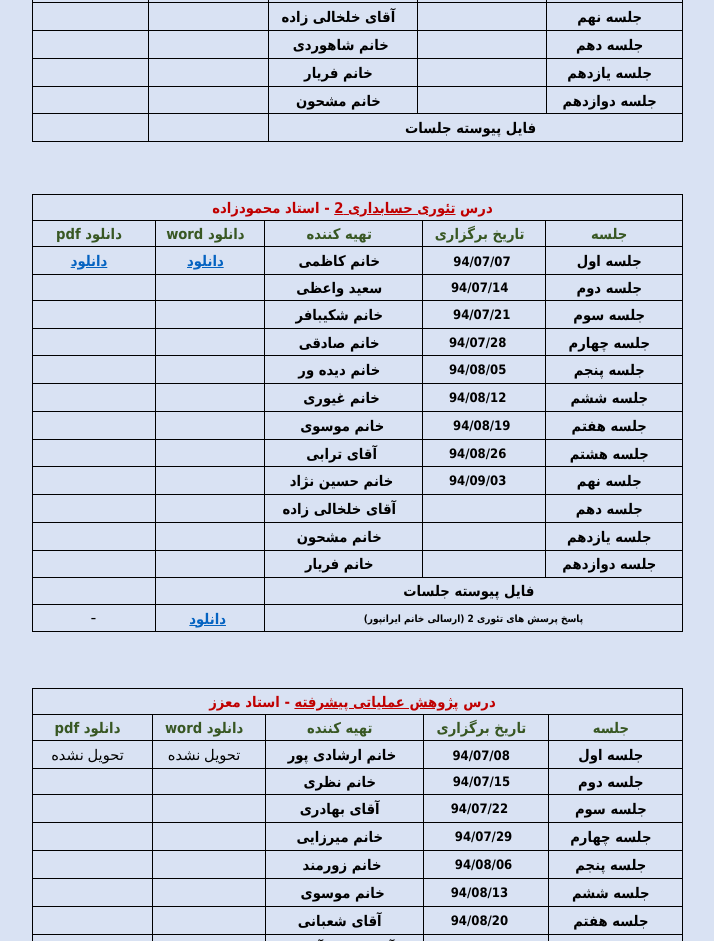
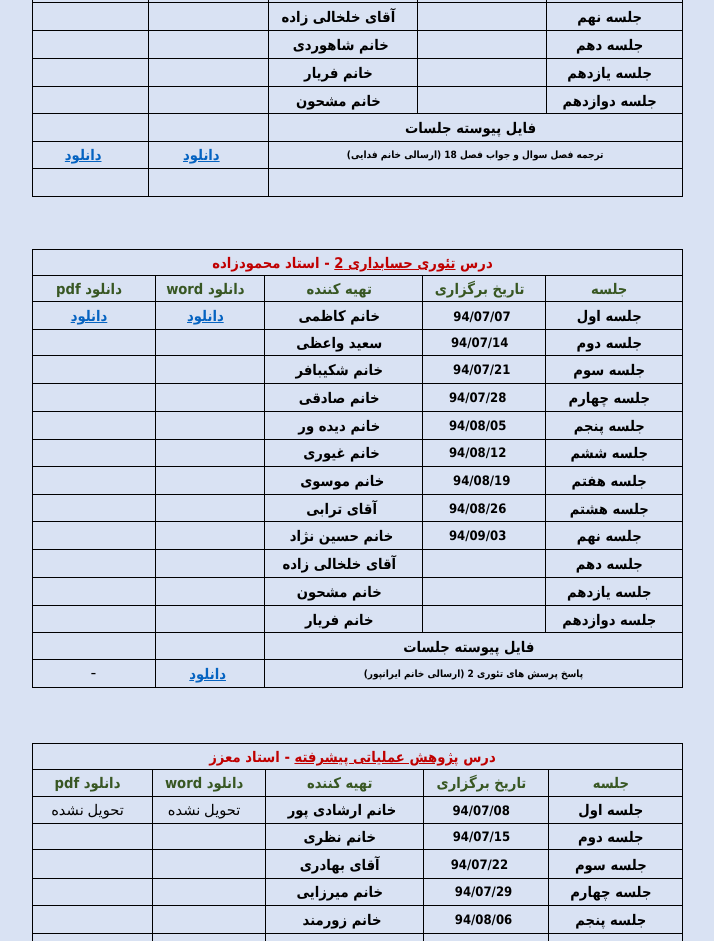
Before and after one commit to saeedvaezi/Jozveh, a plain HTML site: page index.html in a window 1280 px wide. Shown: the part 833-1774 px from the top of the page, without its empty margins (283-997 px from the left). Drawn offline with Linux system fonts and the light colour scheme; a script that the page names is missing.

Commit message:
tarjome fasle 18

```diff
--- a/index.html
+++ b/index.html
@@ -1188,6 +1188,40 @@ div.WordSection1
     style='font-family:"Tahoma","sans-serif"'>&nbsp;</span></b></p>
     </td>
    </tr>
+   <tr style='height:20.3pt'>
+    <td width=413 colspan=3 style='width:309.6pt;border:solid windowtext 1.0pt;
+    border-top:none;padding:0cm 5.4pt 0cm 5.4pt;height:20.3pt' class="auto-style104">
+        <strong>ترجمه فصل سوال و جواب فصل 18 (ارسالی خانم فدایی)</strong></td>
+    <td width=113 style='width:3.0cm;border-top:none;border-left:solid windowtext 1.0pt;
+    border-bottom:solid windowtext 1.0pt;border-right:none;padding:0cm 5.4pt 0cm 5.4pt;
+    height:20.7pt'>
+    <p class=MsoNormal align=center dir=RTL style='margin-top:0cm;margin-right:
+    20.95pt;margin-bottom:0cm;margin-left:0cm;margin-bottom:.0001pt;text-align:
+    center;text-indent:-14.15pt;line-height:normal'><b><span lang=FA
+    style='font-family:"Tahoma","sans-serif"'>&nbsp;<a href="hm_tarjomi_fasle18.docx">دانلود</a></span></b></p>
+    </td>
+    <td width=113 style='width:3.0cm;border-top:none;border-left:solid windowtext 1.0pt;
+    border-bottom:solid windowtext 1.0pt;border-right:none;padding:0cm 5.4pt 0cm 5.4pt;
+    height:20.7pt'>
+    <p class=MsoNormal align=center dir=RTL style='margin-top:0cm;margin-right:
+    20.95pt;margin-bottom:0cm;margin-left:0cm;margin-bottom:.0001pt;text-align:
+    center;text-indent:-14.15pt;line-height:normal'><b><span lang=FA
+    style='font-family:"Tahoma","sans-serif"'>&nbsp;<a href="hm_tarjomi_fasle18.pdf">دانلود</a></span></b></p>
+    </td>
+   </tr>
+   <tr style='height:20.3pt'>
+    <td width=413 colspan=3 style='width:309.6pt;border:solid windowtext 1.0pt;
+    border-top:none;padding:0cm 5.4pt 0cm 5.4pt;height:20.3pt' class="auto-style104">
+        &nbsp;</td>
+    <td width=113 style='width:3.0cm;border-top:none;border-left:solid windowtext 1.0pt;
+    border-bottom:solid windowtext 1.0pt;border-right:none;padding:0cm 5.4pt 0cm 5.4pt;
+    height:20.7pt' class="auto-style103">
+        &nbsp;</td>
+    <td width=113 style='width:3.0cm;border-top:none;border-left:solid windowtext 1.0pt;
+    border-bottom:solid windowtext 1.0pt;border-right:none;padding:0cm 5.4pt 0cm 5.4pt;
+    height:20.7pt'>
+        &nbsp;</td>
+   </tr>
   </table>
   </div>
   </td>
```
Also changed, not shown: 2 other files.
